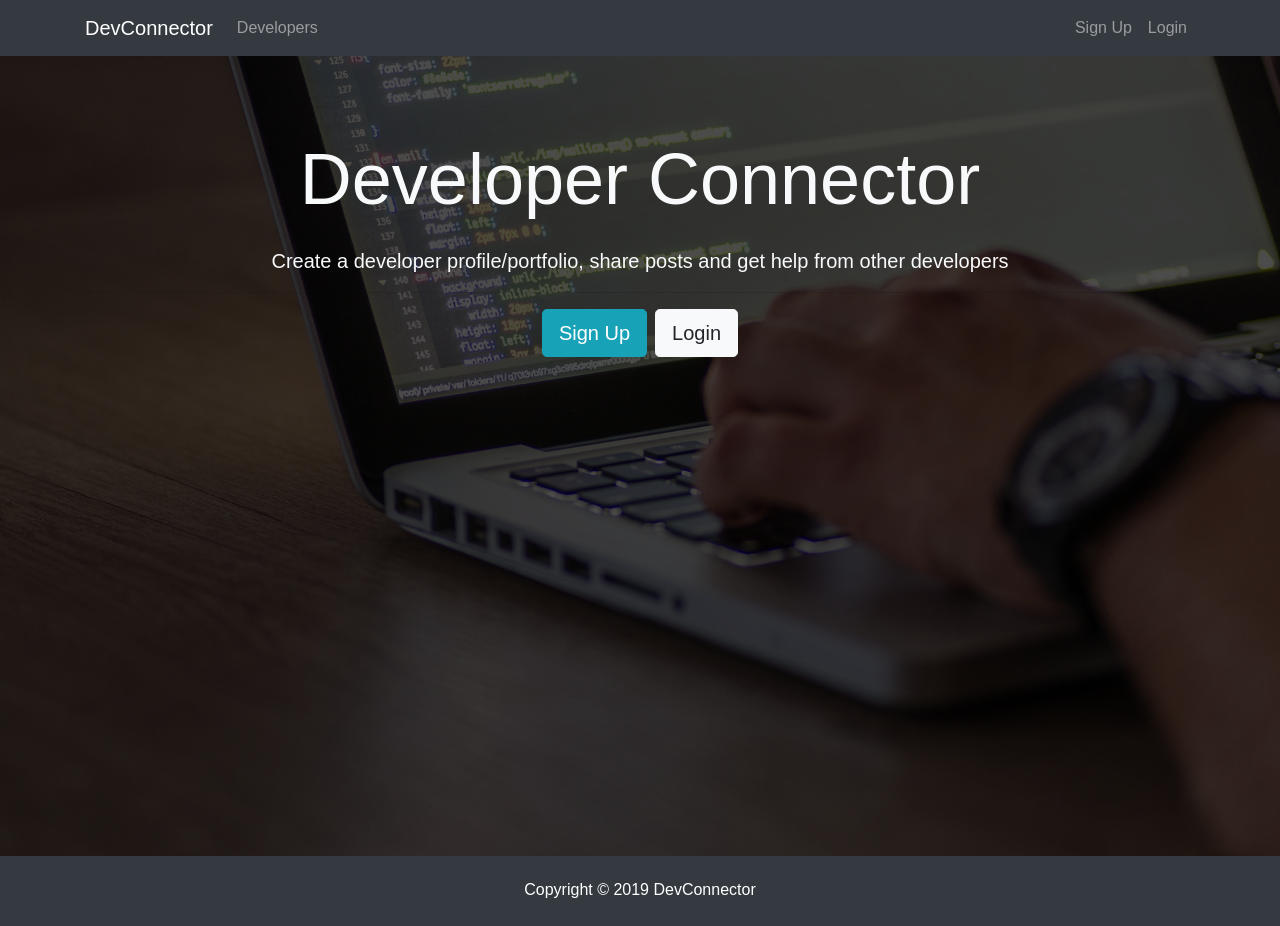
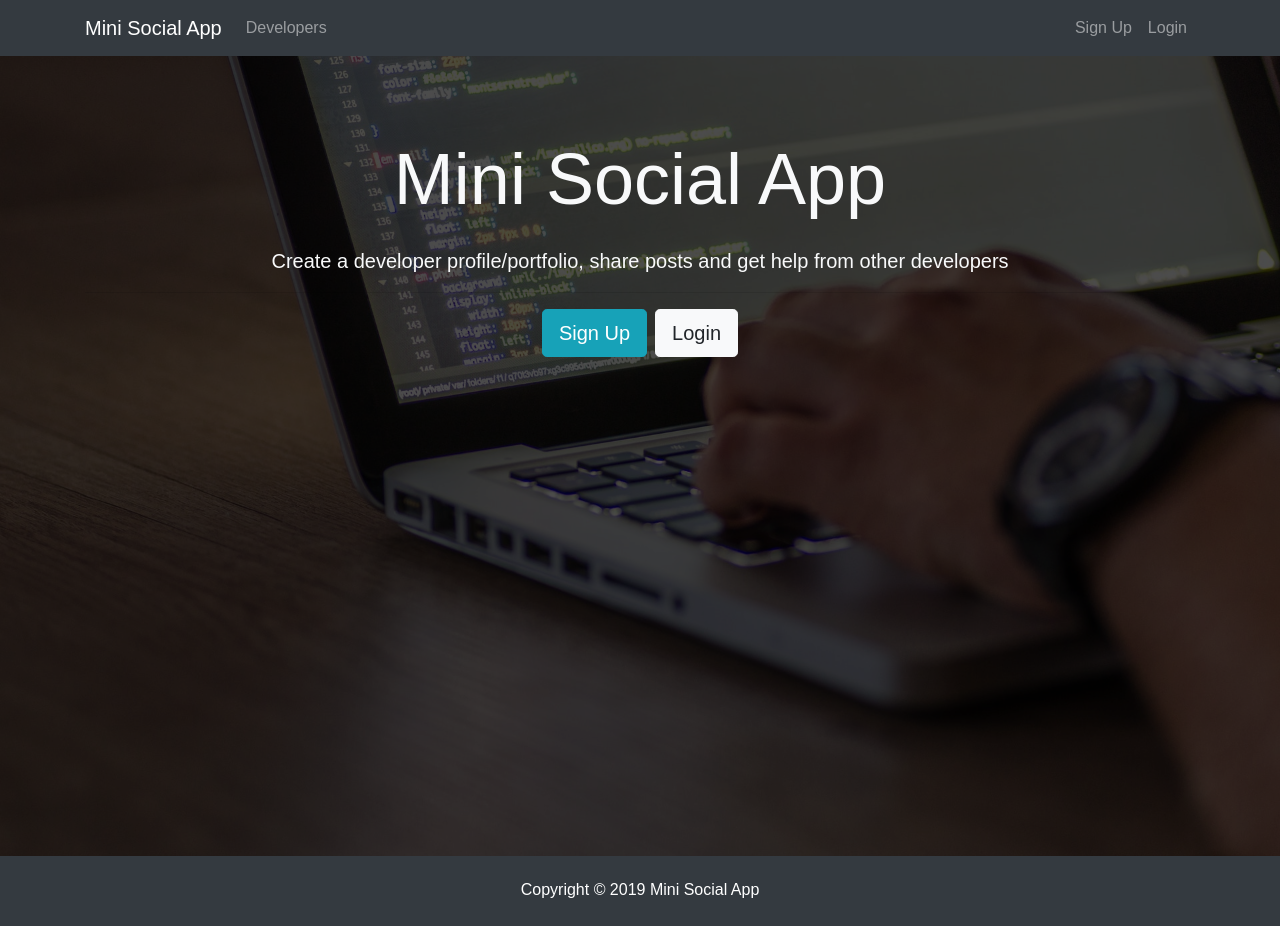
Before and after one commit to GnosisAssembler/Octobook, a React (Create React App) app in the folder client/: page / in a window 1280 px wide. Built offline with nearby package versions, Linux system fonts and the light colour scheme.

Commit message:
General fixes

```diff
--- a/client/src/components/layout/Footer.js
+++ b/client/src/components/layout/Footer.js
@@ -3,7 +3,7 @@ import React from 'react';
 export default () => {
   return (
     <footer className="bg-dark text-white mt-5 p-4 text-center">
-      Copyright &copy; {new Date().getFullYear()} DevConnector
+      Copyright &copy; {new Date().getFullYear()} Mini Social App
     </footer>
   );
 };
--- a/client/src/components/layout/Landing.js
+++ b/client/src/components/layout/Landing.js
@@ -17,7 +17,7 @@ class Landing extends Component {
           <div className="container">
             <div className="row">
               <div className="col-md-12 text-center">
-                <h1 className="display-3 mb-4">Developer Connector</h1>
+                <h1 className="display-3 mb-4">Mini Social App</h1>
                 <p className="lead">
                   {' '}
                   Create a developer profile/portfolio, share posts and get help
--- a/client/src/components/layout/Navbar.js
+++ b/client/src/components/layout/Navbar.js
@@ -60,7 +60,7 @@ class Navbar extends Component {
       <nav className="navbar navbar-expand-sm navbar-dark bg-dark mb-4">
         <div className="container">
           <Link className="navbar-brand" to="/">
-            DevConnector
+            Mini Social App
           </Link>
           <button
             className="navbar-toggler"
```
Also changed, not shown: 1 other file (tests, documents, lock files or other folders).
